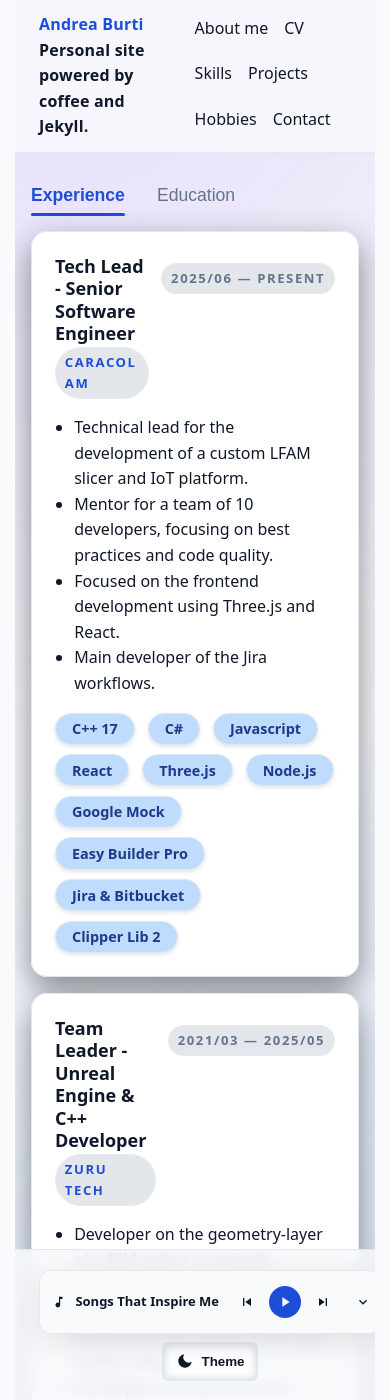
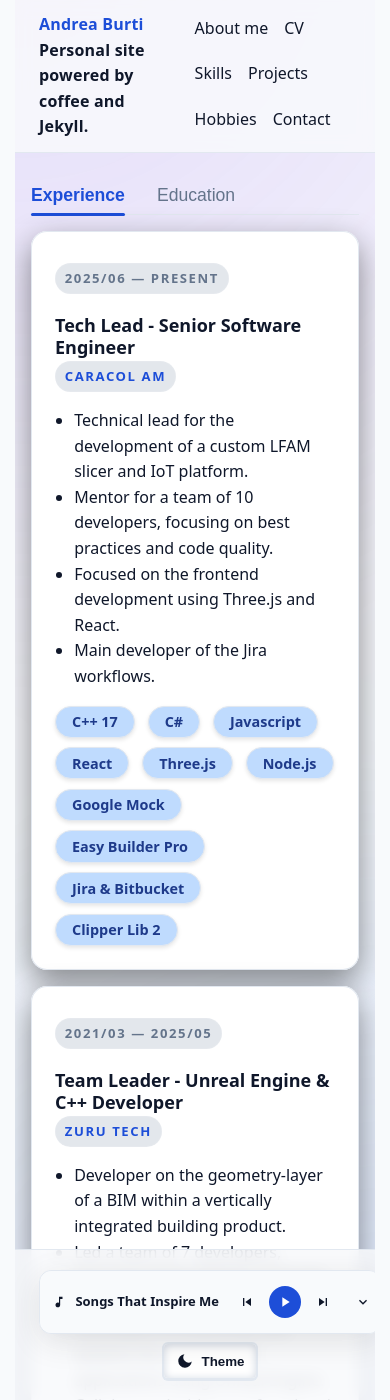
Before and after one commit to boozee/boozee.github.io, a Jekyll site: the page built from pages/cv.md, in a window 390 px wide and 1400 px high. Built offline with Jekyll 4.4.1, drawn with Linux system fonts in a browser that asks for light colours.

Commit message:
Fix mobile appearence of exp cards

```diff
--- a/_includes/experience-list.html
+++ b/_includes/experience-list.html
@@ -2,9 +2,9 @@
   {% for exp in site.data.cv.experience %}
   <div class="card">
     <div class="card-header" style="display:flex;justify-content:space-between;align-items:flex-start;gap:12px;">
-      <div>
-        <h3 style="margin:0;">{{ exp.role }}</h3>
-        <p class="muted" style="margin:2px 0 0 0;">
+      <div class="card-header-info"> <!-- Role/Company first -->
+        <h3>{{ exp.role }}</h3>
+        <p class="muted">
           {% if exp.company_url %}
           <a href="{{ exp.company_url | strip }}" target="_blank" rel="noopener noreferrer">
             {{ exp.company }}
@@ -15,7 +15,7 @@
           {% endif %}
         </p>
       </div>
-      <div class="muted" style="white-space:nowrap;">
+      <div class="card-header-date muted"> <!-- Dates second -->
         {{ exp.start }} — {{ exp.end }}
       </div>
     </div>
--- a/_sass/_cv.scss
+++ b/_sass/_cv.scss
@@ -10,3 +10,44 @@
 .tab-content .card:last-child {
   margin-bottom: 0;
 }
+
+/* Responsive styles for CV card header */
+.card-header {
+  display: flex;
+  justify-content: space-between;
+  align-items: flex-start;
+  gap: 12px;
+  margin-bottom: 16px; /* Add some default margin below the header */
+}
+
+.card-header-date {
+  white-space: nowrap; /* Keep dates on a single line */
+  flex-shrink: 0; /* Prevent date div from shrinking */
+}
+
+.card-header-info h3 {
+  margin: 0;
+}
+
+.card-header-info p.muted {
+  margin: 2px 0 0 0;
+}
+
+/* Media query for smaller screens */
+@media (max-width: 768px) {
+  .card-header {
+    flex-direction: column; /* Stack date and info vertically */
+    align-items: flex-start; /* Align items to the start */
+    gap: 8px; /* Reduce gap when stacked */
+  }
+
+  .card-header-info {
+    order: 2; /* Role/Company info comes second */
+  }
+
+  .card-header-date {
+    order: 1; /* Dates come first */
+    margin-bottom: 8px; /* Add space between date and info */
+    white-space: normal; /* Allow dates to wrap if necessary */
+  }
+}
```
